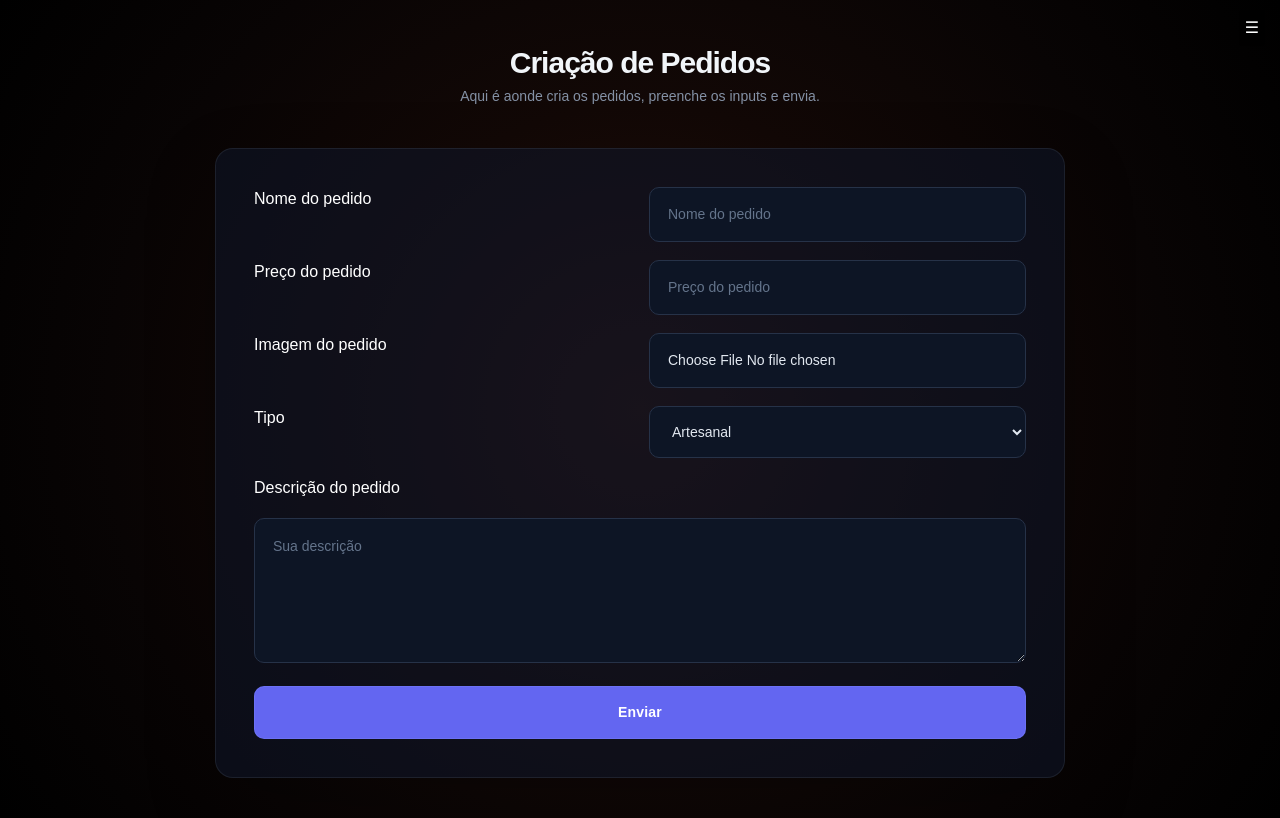
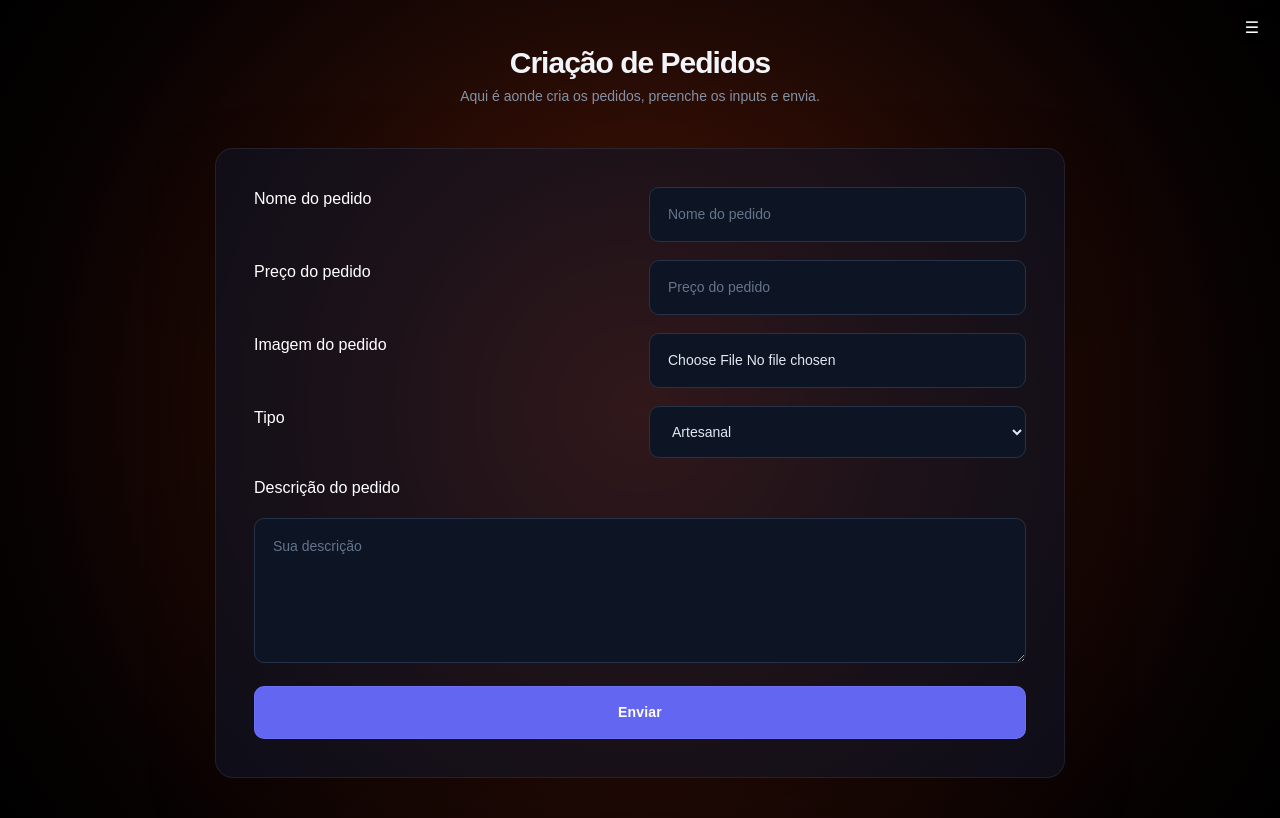
Before and after one commit to joaopedro236/Dashboard-Partiu-Burguer-, a React (Vite) app: page / in a window 1280 px wide. Built offline with nearby package versions, Linux system fonts and the light colour scheme; no server answers.

Commit message:
fix: update root

```diff
--- a/src/StylesGlobals/root.css
+++ b/src/StylesGlobals/root.css
@@ -1,8 +1,9 @@
 :root {
   --bg-primary: radial-gradient(circle at center,
-      #24100a 0%,
-      #120806 40%,
-      #080404 70%,
+      #5c1b08 0%,
+      #351006 30%,
+      #1c0804 55%,
+      #080202 80%,
       #000000 100%);
   --white: #fff;
   --black: #000;
```
